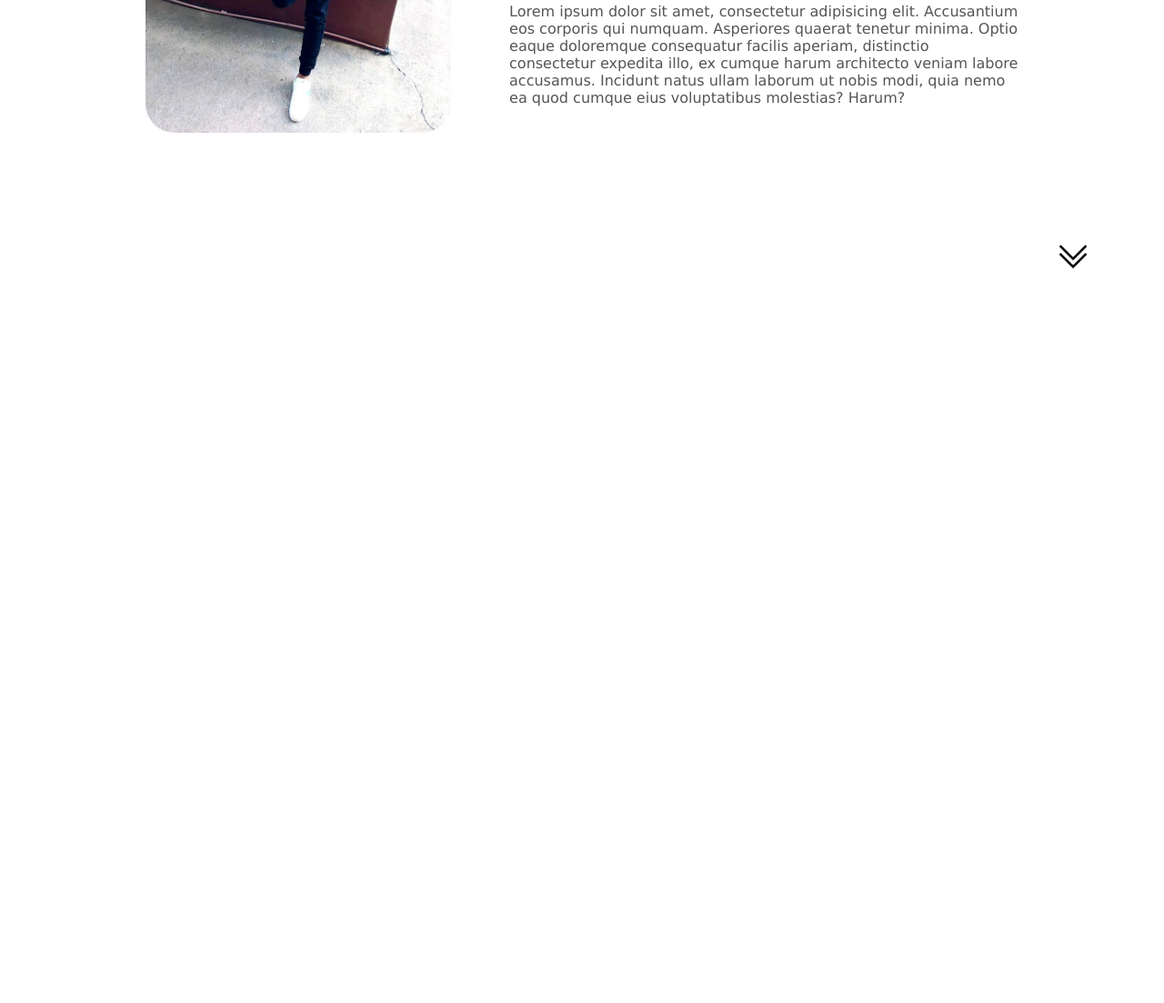
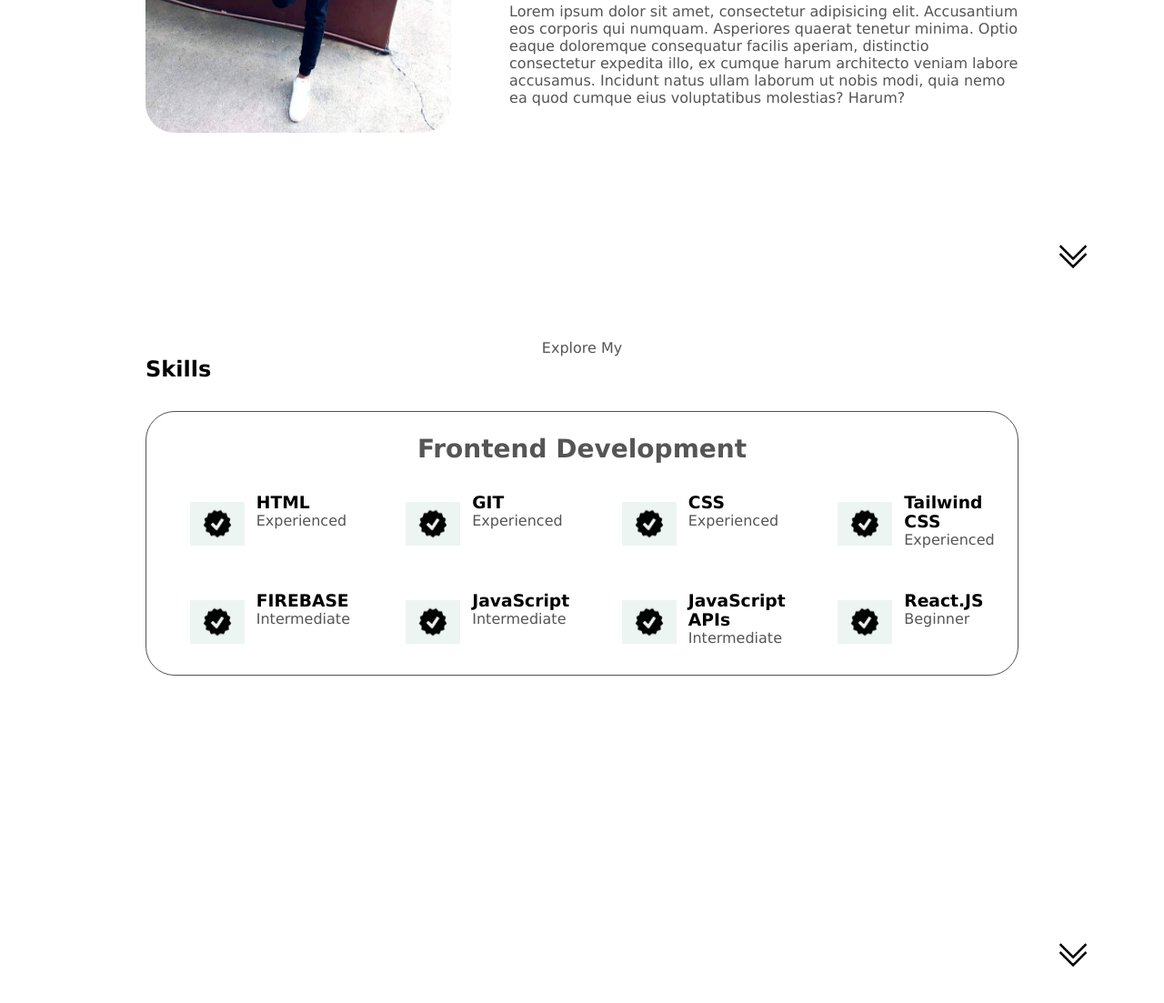
Before and after one commit to IkanyengAdams/IKAADA488_BCL2401_GroupB_Ikanyeng-Adams_CDV05, a website built with Vite: page index.html in a window 1280 px wide. Shown: the part 1203-2306 px from the top of the page at 91% size. Before the commit the page ends 1544 px from the top, so only its background shows below. Built offline with nearby package versions, Linux system fonts and the light colour scheme.

Commit message:
created and styled the skills section

```diff
--- a/index.html
+++ b/index.html
@@ -78,7 +78,77 @@
       </div>
     </div>
   </div>
-  <img src="./assets/arr.png" alt="arrow icon" class="icon-arrow" onclick="location.href='./skills'">
+  <img src="./assets/arr.png" alt="arrow icon" class="icon-arrow" onclick="location.href='./#skills'">
+</section>
+<section id="skills">
+  <p class="section__text__p1">Explore My</p>
+  <h1 class="title">Skills</h1>
+  <div class="skills-details-container">
+    <div class="about-containers">
+      <div class="details-container">
+        <h2 class="skills-sub-title">Frontend Development</h2>
+        <div class="article-container">
+          <article>
+            <img src="./assets/chekmark-icon.jpg" alt="skill-icon" class="icon">
+            <div>
+              <h3>HTML</h3>
+              <p>Experienced</p>
+            </div>
+          </article>
+          <article>
+            <img src="./assets/chekmark-icon.jpg" alt="skill-icon" class="icon">
+            <div>
+              <h3>GIT</h3>
+              <p>Experienced</p>
+            </div>
+          </article>
+          <article>
+            <img src="./assets/chekmark-icon.jpg" alt="skill-icon" class="icon">
+            <div>
+              <h3>CSS</h3>
+              <p>Experienced</p>
+            </div>
+          </article>
+          <article>
+            <img src="./assets/chekmark-icon.jpg" alt="skill-icon" class="icon">
+            <div>
+              <h3>Tailwind CSS</h3>
+              <p>Experienced</p>
+            </div>
+          </article>
+          <article>
+            <img src="./assets/chekmark-icon.jpg" alt="skill-icon" class="icon">
+            <div>
+              <h3>FIREBASE</h3>
+              <p>Intermediate</p>
+            </div>
+          </article>
+          <article>
+            <img src="./assets/chekmark-icon.jpg" alt="skill-icon" class="icon">
+            <div>
+              <h3>JavaScript</h3>
+              <p>Intermediate</p>
+            </div>
+          </article>
+          <article>
+            <img src="./assets/chekmark-icon.jpg" alt="skill-icon" class="icon">
+            <div>
+              <h3>JavaScript APIs</h3>
+              <p>Intermediate</p>
+            </div>
+          </article>
+          <article>
+            <img src="./assets/chekmark-icon.jpg" alt="skill-icon" class="icon">
+            <div>
+              <h3>React.JS</h3>
+              <p>Beginner</p>
+            </div>
+          </article>
+        </div>
+      </div>
+    </div>
+  </div>
+  <img src="./assets/arr.png" alt="arrow icon" class="icon-arrow" onclick="location.href='./#projects'">
 </section>
   <script src="scripts.js"></script>
 </body>
--- a/mediaQueries.css
+++ b/mediaQueries.css
@@ -1,6 +1,7 @@
 @media screen and (max-width: 1200px) {
   #desktop-nav {
     display: none;
+    background-color: rgb(222, 218, 218);
   }
   #hamburger-nav {
     display: flex;
--- a/style.css
+++ b/style.css
@@ -11,6 +11,10 @@ body {
 
 html {
   scroll-behavior: smooth;
+}
+
+#desktop-nav {
+  background-color: rgb(238, 235, 235);
 }
 
 p{
@@ -327,3 +331,42 @@ border-radius: 200px;
   width: 400px;
   margin: auto 0;
 }
+
+/* EXPERINCE SECTION */
+
+#skills {
+  position: relative;
+}
+
+.skills-sub-title {
+  color: rgb(85, 85, 85);
+  font-weight: 600;
+  font-size: 1.75rem;
+  margin-bottom: 2rem;
+}
+
+.skills-details-container {
+  display: flex;
+  justify-content: center;
+  flex-direction: column;
+}
+
+.article-container {
+  display: flex;
+  text-align: initial;
+  flex-wrap: wrap;
+  flex-direction: row;
+  gap: 2.5rem;
+  justify-content: space-around;
+}
+
+article {
+  display: flex;
+  width: 10rem;
+  justify-content: space-around;
+  gap: 0.5rem;
+}
+
+article.icon {
+  cursor: default;
+}
```
Also changed, not shown: assets/chekmark-icon.jpg (added).
